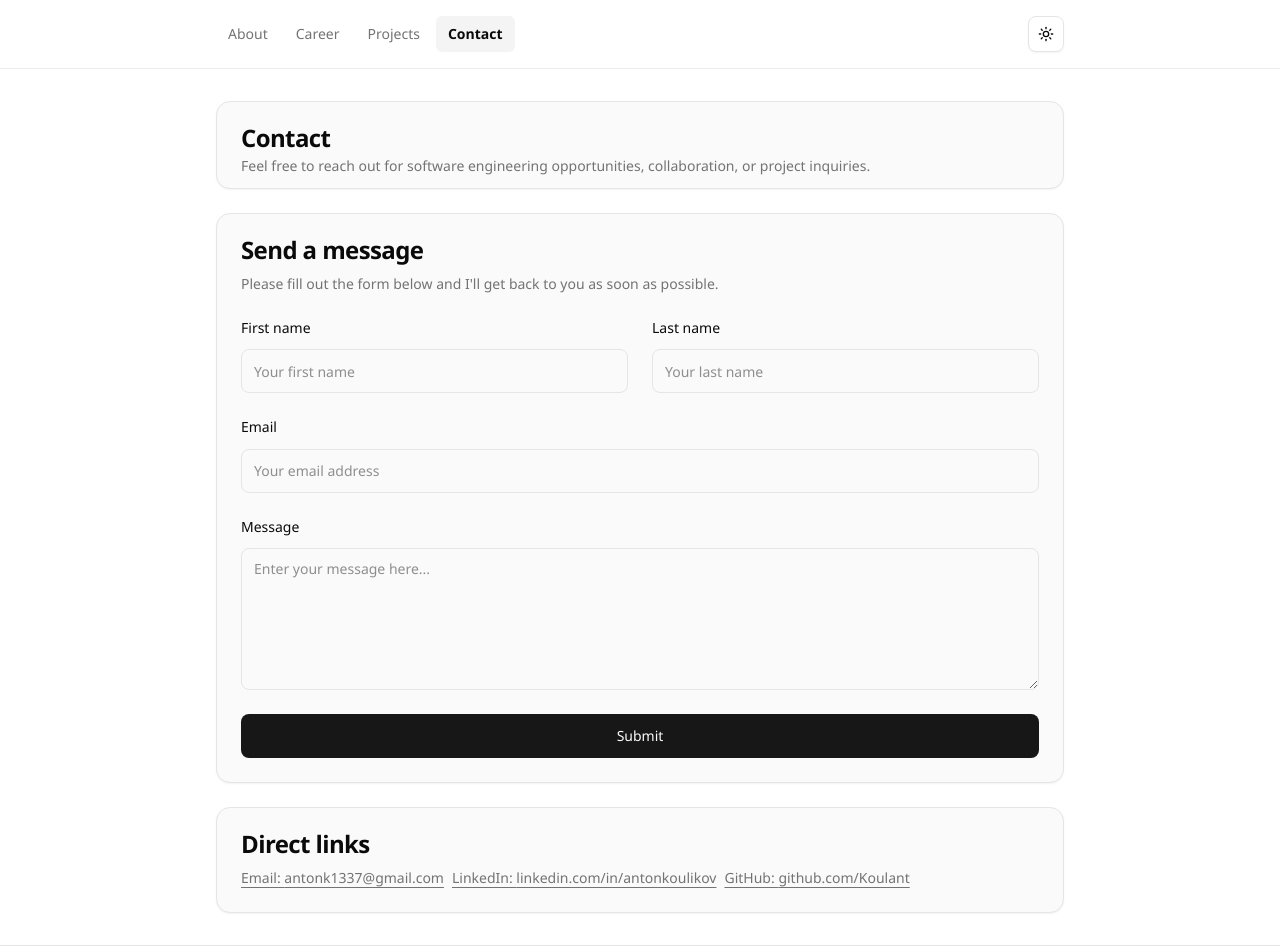
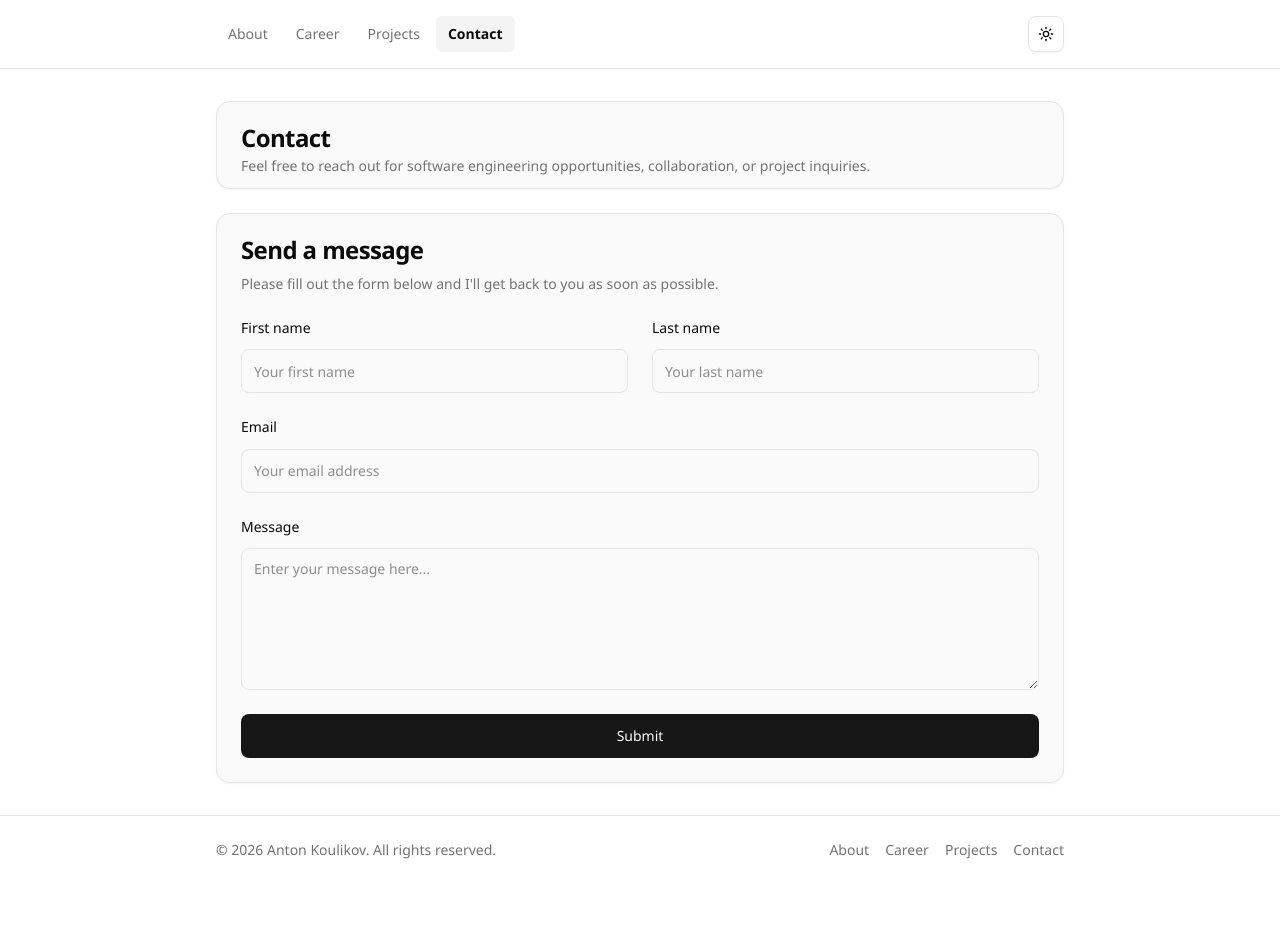
Before and after one commit to Koulant/portfolio, a Next.js app: page /contact in a window 1280 px wide. Shown: the top 952 px of the page. After the commit the page ends 884 px from the top, so only its background shows below. Built offline with nearby package versions, Linux system fonts and the light colour scheme.

Commit message:
Add rate limiting to form

```diff
--- a/src/app/api/contact/route.ts
+++ b/src/app/api/contact/route.ts
@@ -44,16 +44,6 @@ export async function POST(request: Request) {
     );
   }
 
-  const ip = getClientIp(request);
-  const { success } = await ratelimit.limit(ip);
-
-  if (!success) {
-    return NextResponse.json(
-      { error: "You've already sent a message today. Please try again tomorrow." },
-      { status: 429 }
-    );
-  }
-
   let payload: ContactPayload;
   try {
     payload = (await request.json()) as ContactPayload;
@@ -87,6 +77,16 @@ export async function POST(request: Request) {
     return NextResponse.json({ error: "Message is invalid." }, { status: 400 });
   }
 
+  const ip = getClientIp(request);
+  const { success } = await ratelimit.limit(ip);
+
+  if (!success) {
+    return NextResponse.json(
+      { error: "You've already sent a message today. Please try again tomorrow." },
+      { status: 429 }
+    );
+  }
+
   const senderName = `${firstName} ${lastName}`.trim();
   const subject = `Portfolio contact from ${senderName}`;
   const text = `From: ${senderName}\nEmail: ${email}\n\n${message}`;
--- a/src/app/contact/page.tsx
+++ b/src/app/contact/page.tsx
@@ -1,9 +1,7 @@
 import type { Metadata } from "next";
-import Link from "next/link";
 
 import { ContactForm } from "@/components/contact-form";
 import { Card, CardContent, CardHeader, CardTitle } from "@/components/ui/card";
-import { contactMethods } from "@/data/contact";
 
 export const metadata: Metadata = {
   title: {
@@ -12,8 +10,6 @@ export const metadata: Metadata = {
 };
 
 export default function ContactPage() {
-  const isExternalHref = (href: string) => href.startsWith("http") || href.startsWith("mailto:");
-  const isHttpHref = (href: string) => href.startsWith("http");
 
   return (
     <section className="space-y-6 text-left">
@@ -39,36 +35,6 @@ export default function ContactPage() {
         </CardContent>
       </Card>
 
-      <Card>
-        <CardHeader className="pb-3">
-          <CardTitle>Direct links</CardTitle>
-        </CardHeader>
-        <CardContent>
-          <div className="flex flex-wrap gap-2">
-            {contactMethods.map((method) =>
-              isExternalHref(method.href) ? (
-                <a
-                  key={method.label}
-                  href={method.href}
-                  target={isHttpHref(method.href) ? "_blank" : undefined}
-                  rel={isHttpHref(method.href) ? "noopener noreferrer" : undefined}
-                  className="text-muted-foreground hover:text-foreground text-sm underline underline-offset-4 transition-colors"
-                >
-                  {method.label}: {method.value}
-                </a>
-              ) : (
-                <Link
-                  key={method.label}
-                  href={method.href}
-                  className="text-muted-foreground hover:text-foreground text-sm transition-colors"
-                >
-                  {method.label}: {method.value}
-                </Link>
-              )
-            )}
-          </div>
-        </CardContent>
-      </Card>
     </section>
   );
 }
```
Also changed, not shown: 2 other files (tests, documents, lock files or other folders).
